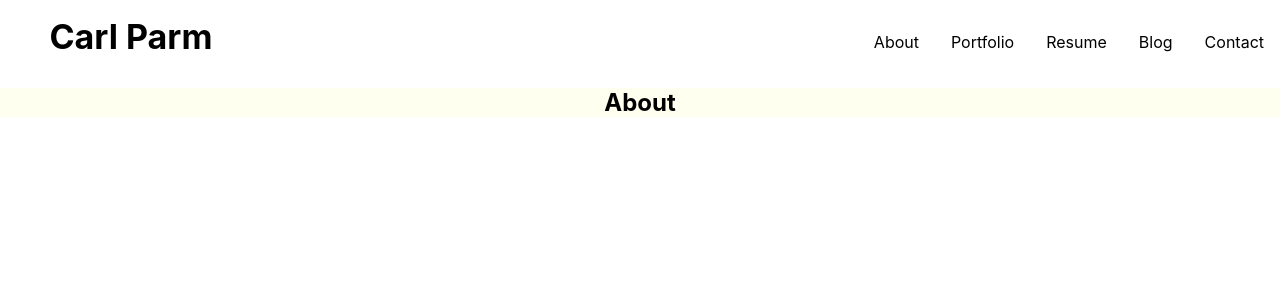
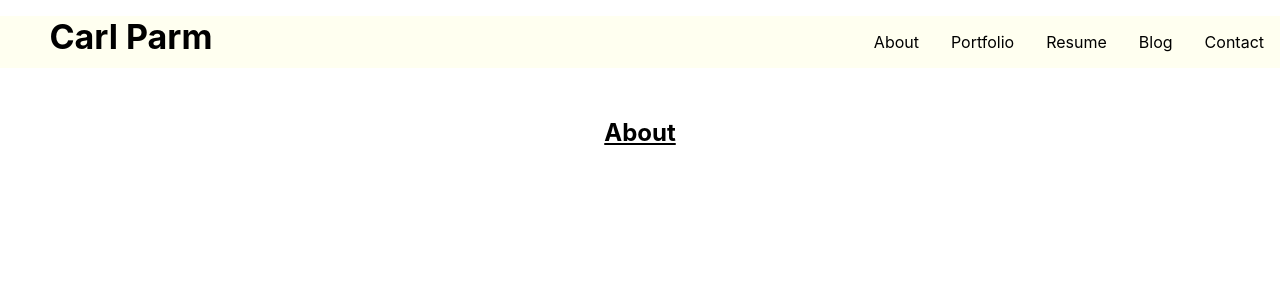
Before and after one commit to cjp34/Personal-Website, a React (Create React App) app: page /about in a window 1280 px wide. Shown: the top 300 px of the page. Built offline with nearby package versions, Linux system fonts and the light colour scheme.

Commit message:
section header formating

```diff
--- a/src/App.css
+++ b/src/App.css
@@ -28,10 +28,12 @@ li a:hover {
   border-radius: 15px;
 }
 
-.about {
-  background-color: ivory;
+.sectionHeaders {
+  text-align: center;
+  text-decoration: underline;
+  margin-top: 50px;
 }
 
-.sectionHeaders {
-  text-align: center;
+.navbar {
+  background-color:ivory;
 }
--- a/src/components/Navbar.js
+++ b/src/components/Navbar.js
@@ -7,7 +7,7 @@ const Navbar = () => {
 
 
     return(
-        <div>
+        <div class="navbar">
             <ul>
                 <li><a href="contact">Contact</a></li>
                 <li><a href="https://medium.com/@carlparm" target="_blank" rel="noopener noreferrer">Blog</a></li>
```
